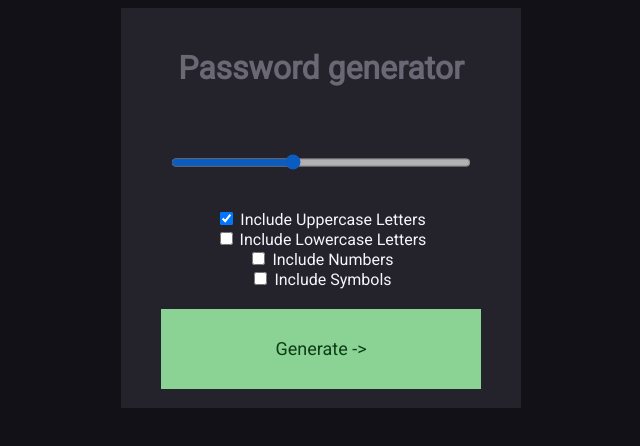
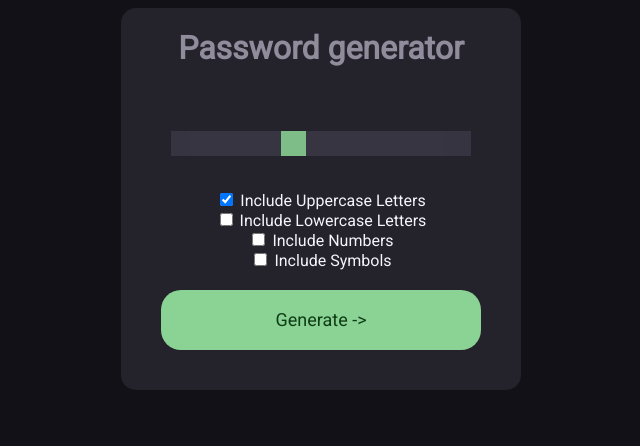
Before and after one commit to pierregouedar/SpeedPass, a plain HTML site: page index.html in a window 1280 px wide. Shown: the whole page, without its empty margins (319-959 px from the left). Drawn offline with Linux system fonts and the light colour scheme.

Commit message:
changement css

```diff
--- a/style.css
+++ b/style.css
@@ -8,42 +8,44 @@ body{
 }
 button{
     margin-top: 20px;
+    margin-bottom: 40px;
     background-color: #a4ffaf;
     color: #0a4412;
     font-size: 18px;
     border: 0;
+    border-radius: 20px;
     width: 80%;
-    height: 20%;
+    height: 60px;
     opacity: 0.8;
     transition: .3s;
 }
 button:hover{
     opacity: 1;
-    width: 81%;
-    height: 21%;
 }
 h1{
-    color: #6b6875;
+    color: #908c9c;
 }
 .inputlist{
     display: flex;
     flex-direction: column;
-    justify-content: center;
     align-items: center;
     margin: auto;
     width: 400px;
-    height: 400px;
+    height: fit-content;
+    border-radius: 15px;
     background-color: #24232b;
 }
 #EP-MDP{
     font-size: 20px ;
 }
 #STRONG {
+    -webkit-appearance: none;
     width: 300px;
     height: 25px;
     background: #3f3d4b;
     outline: none;
     opacity: 0.7;
+    -webkit-transition: .2s;
     transition: opacity .3s;
   }
 #STRONG:hover {
@@ -51,6 +53,7 @@ h1{
   }
 
 #STRONG::-webkit-slider-thumb {
+    -webkit-appearance: none;
     appearance: none;
     width: 25px;
     height: 25px;
```
